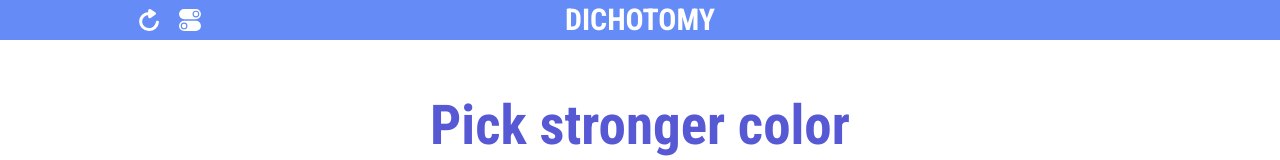
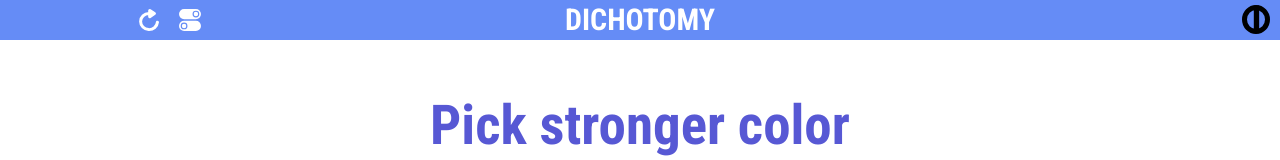
Before and after one commit to mgreenvision/mydiopter, a React (Create React App) app: page /dichotomy in a window 1280 px wide. Shown: the top 160 px of the page. Built offline with nearby package versions, Linux system fonts and the light colour scheme.

Commit message:
positioned SideButton, added founctionality

```diff
--- a/src/Components/Navbar/Navbar.jsx
+++ b/src/Components/Navbar/Navbar.jsx
@@ -1,7 +1,7 @@
 import React from "react";
 import styled from "styled-components";
 import { NavbarIcon } from "../branded";
-import IconMenu from "../../Media/Icon-menu.svg";
+
 import IconSwitch from "../../Media/Icon-switch.svg";
 import IconRefresh from "../../Media/Icon-refresh.svg";
 import { useNavigate } from "react-router-dom";
@@ -31,9 +31,7 @@ function Navbar({ test, topic = "" }) {
         )}
       </IconGroup>
       <Header>{topic}</Header>
-			<IconGroup justify="right" style={{ opacity: 0 }}>
-				<NavbarIcon src={IconMenu} right="20px" />
-			</IconGroup>
+      <IconGroup justify="flex-end"></IconGroup>
     </NavbarWrapper>
   );
 }
--- a/src/Components/branded.jsx
+++ b/src/Components/branded.jsx
@@ -77,7 +77,7 @@ export const MinusIcon = styled.div`
   width: 34px;
   text-align: center;
   line-height: 34px;
-  border-radius: 17px;
+  border-radius: 50%;
   padding-bottom: 1px;
   font-family: var(--font-text);
   font-size: var(--text-size-navbar);
--- a/src/Pages/DichotomyTest/DichotomyTest.jsx
+++ b/src/Pages/DichotomyTest/DichotomyTest.jsx
@@ -1,8 +1,8 @@
 import React from "react";
 import styled from "styled-components";
 import Navbar from "../../Components/Navbar/Navbar";
-import { ColorBox } from "../../Components/branded";
-import { HeaderText } from "../../Components/branded";
+import { ColorBox, HeaderText, MinusIcon } from "../../Components/branded";
+
 import colorPathData from "../../Utils/colorPathData.json";
 
 function DichotomyTest() {
@@ -21,6 +21,7 @@ function DichotomyTest() {
     waveLength: "",
   });
   const [removeTopic, setRemoveTopic] = React.useState(false);
+  const [opacity, setOpacity] = React.useState(100);
 
   React.useEffect(() => {
     colorPath === "green" &&
@@ -45,6 +46,10 @@ function DichotomyTest() {
         <HeaderText>Pick stronger color</HeaderText>
       </Header>
 
+      <SideButton right="5px" onClick={(prev) => setOpacity(prev - 10)}>
+        {" "}
+        |{" "}
+      </SideButton>
       <UpperColorBox
         red={upperBoxColor.red}
         green={upperBoxColor.green}
@@ -66,8 +71,8 @@ function DichotomyTest() {
           }
         }}
       >
-        <OuterCircle />
-        <InnerCircle />
+        <OuterCircle opacity={opacity} />
+        <InnerCircle opacity={opacity} />
         <E>E</E>
       </UpperColorBox>
 
@@ -91,8 +96,8 @@ function DichotomyTest() {
           }
         }}
       >
-        <OuterCircle />
-        <InnerCircle />
+        <OuterCircle opacity={opacity} />
+        <InnerCircle opacity={opacity} />
         <E>E</E>
         <TextWaveLangth>
           {colorPath === "red"
@@ -150,6 +155,7 @@ const OuterCircle = styled.div`
   border-radius: 50%;
   border: solid 13px #000;
   position: relative;
+  opacity: calc(${(props) => props.opacity} / 100);
 `;
 
 const InnerCircle = styled.div`
@@ -158,6 +164,7 @@ const InnerCircle = styled.div`
   border-radius: 50%;
   border: solid 6.5px #000;
   position: absolute;
+  opacity: calc(${(props) => props.opacity} / 100);
 `;
 
 const E = styled.div`
@@ -174,3 +181,20 @@ const TextWaveLangth = styled.div`
   right: 0px;
   font-size: 45px;
 `;
+
+const SideButton = styled(MinusIcon)`
+  background-color: none;
+  border: solid 5px black;
+  height: 18px;
+  width: 18px;
+  text-align: center;
+  line-height: 20px;
+  font-size: 20px;
+  color: black;
+  font-weight: bold;
+  -webkit-text-stroke: 3px black;
+  margin-right: ${(props) => props.right};
+  position: fixed;
+  top: 5px;
+  right: 5px;
+`;
```
Lines whose indentation alone changed are shown as unchanged.
